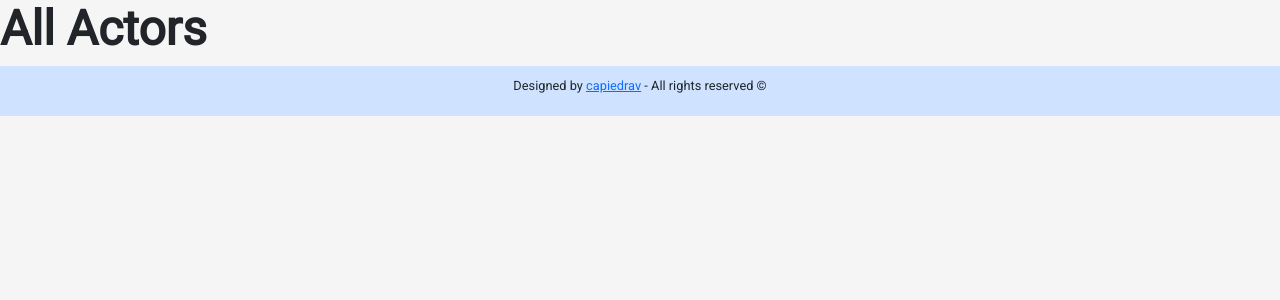
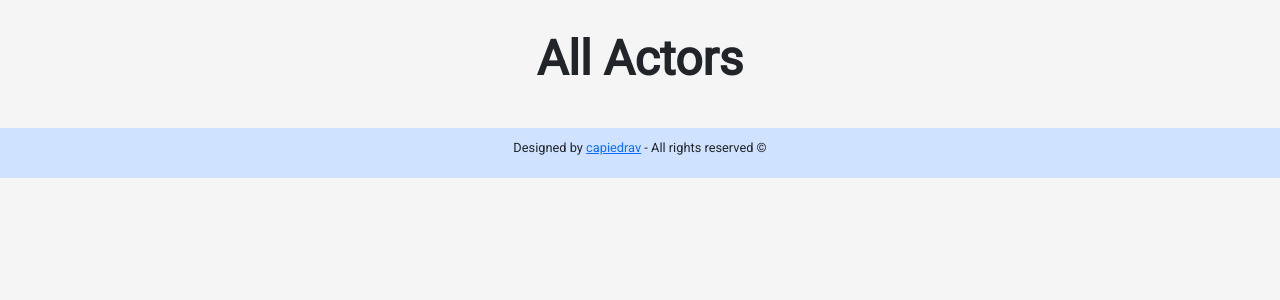
Before and after one commit to capiedrav/dvd_store, a Django app: template movies_app/templates/movies_app/actor_list.html in a window 1280 px wide. Shown: the part 56-356 px from the top of the page. Run offline with Django 3.2, Linux system fonts and the light colour scheme; the template is opened without the code that fills it, so the values that code supplies are empty.

Commit message:
Frontend work in ActorListView

```diff
--- /dev/null
+++ b/movies_app/static/movies_app/css/actor_list.css
@@ -0,0 +1,36 @@
+main{
+    margin-top: 30px;
+}
+
+#actor-list{
+    margin: 20px 0;
+    display: flex;
+    flex-wrap: wrap;
+}
+
+.actor{
+    display: flex;
+    flex-direction: column;
+    align-items: center;
+}
+
+.actor img{
+    width: 150px;
+    height: 150px;
+    margin-bottom: 10px;
+    border-radius: 5%;
+}
+
+.actor a{
+    text-decoration: none;
+    font-weight: bold;
+}
+
+/* media queries */
+@media screen and (max-width: 768px){
+    #actor-list{
+        flex-direction: column;
+        flex-wrap: nowrap;
+        align-items: center;
+    }
+}
--- a/movies_app/templates/movies_app/actor_list.html
+++ b/movies_app/templates/movies_app/actor_list.html
@@ -5,21 +5,23 @@
 {% block title %}Actors{% endblock title %}
 
 {% block content %}
-    <h1>All Actors</h1>
-    <link rel="stylesheet" type="text/css" href="{% static 'movies_app/css/movies_app.css' %}">
+<main>
+  <h1 class="text-center">All Actors</h1>
+  <link rel="stylesheet" type="text/css" href="{% static 'movies_app/css/actor_list.css' %}">
+  <div class="container">
+    <div id="actor-list" class="row">
       {% for actor in actor_list %}
-        <div class="container">
-            {% with full_name=actor.first_name|add:" "|add:actor.last_name %} <!-- full_name = actor.first_name + " " + actor.last_name -->
-                <div class="row my-2">
-                    <div class="col-lg">
+        {% with full_name=actor.first_name|add:" "|add:actor.last_name %} {# full_name = actor.first_name + " " + actor.last_name #}
+          <div class="col-sm col-md-4 col-lg-3 col-xl-2 actor">
             <a href="{{ actor.get_absolute_url }}">
               {# path_to_image is a filter defined in movies_app_filters_and_tags #}
-                            <img class="actor_images" src="{% static full_name|path_to_image:False %}" alt="{{ full_name }}">
+              <img src="{% static full_name|path_to_image:False %}" alt="{{ full_name }}">
             </a>
-                        <h3><a href="{{ actor.get_absolute_url }}">{{ full_name }}</a></h3>
+            <p class="text-center"><a href="{{ actor.get_absolute_url }}">{{ full_name }}</a></p>
+          </div>
+        {% endwith %}
+      {% endfor %}
     </div>
   </div>
-            {% endwith %}
-        </div>
-    {% endfor %}
+</main>
 {% endblock content %}
--- a/templates/base.html
+++ b/templates/base.html
@@ -48,7 +48,6 @@
       </div>
     </div>
   </nav>
-
   {% block content %}
     <!-- put your content here -->
   {% endblock content %}
```
Lines whose indentation alone changed are shown as unchanged.
